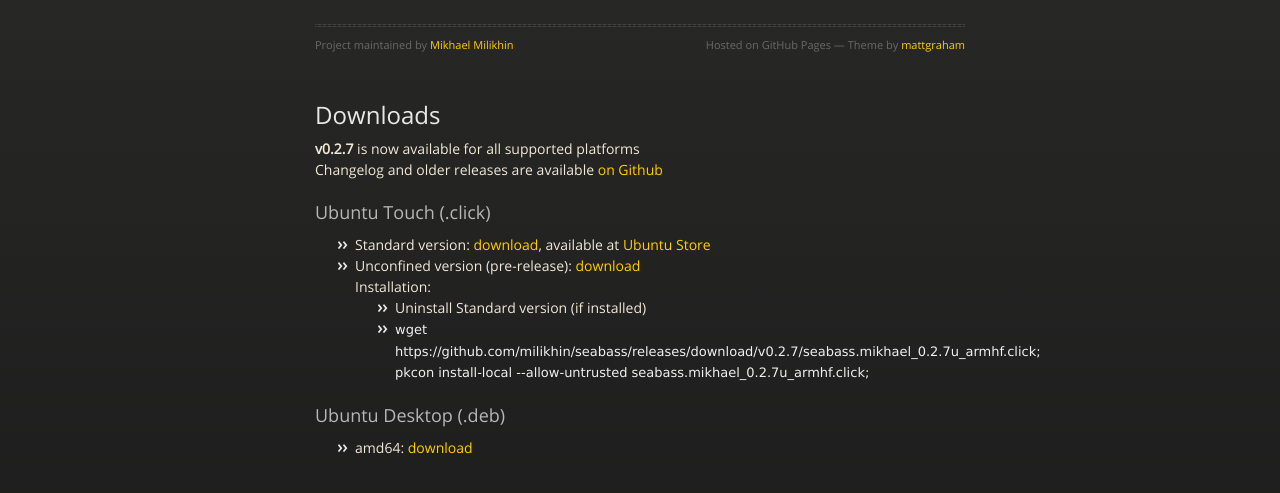
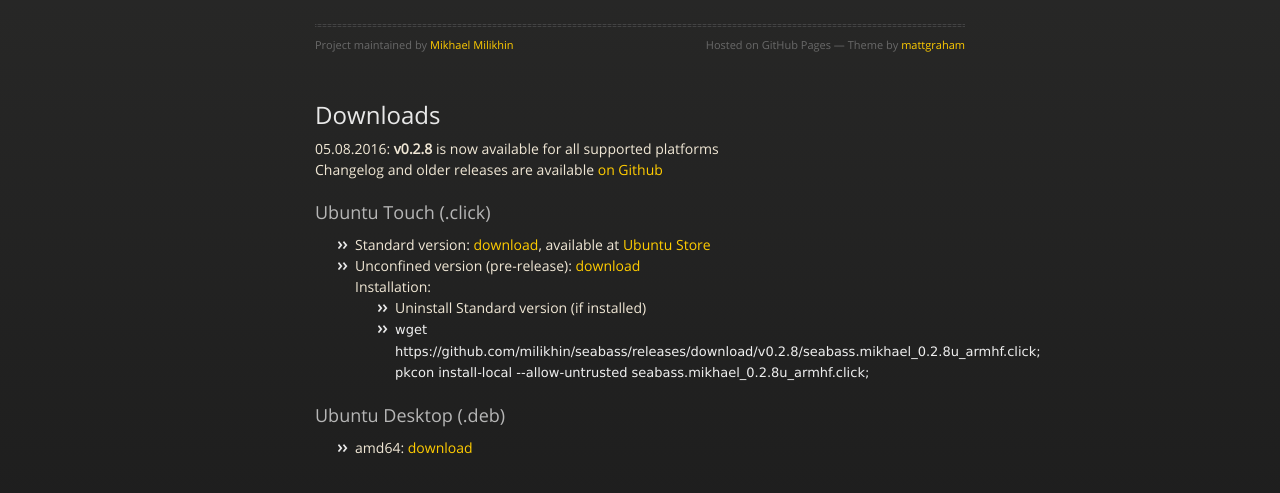
Before and after one commit to milikhin/milikhin.github.io, a plain HTML site: page index.html in a window 1280 px wide. Shown: the part 169-662 px from the top of the page. Drawn offline with Linux system fonts and the light colour scheme.

Commit message:
Update index.html

```diff
--- a/index.html
+++ b/index.html
@@ -42,7 +42,7 @@
               </a>Downloads
             </h2>
             <p>
-                <b>v0.2.7</b> is now available for all supported platforms
+                05.08.2016: <b>v0.2.8</b> is now available for all supported platforms
                 <br/>Changelog and older releases are available <a href="https://github.com/milikhin/seabass/releases">on Github</a>
             </p>
             <h3>
@@ -53,11 +53,11 @@
 
             <ul>
                 <li>
-                    Standard version: <a href="https://github.com/milikhin/seabass/releases/download/v0.2.7/seabass.mikhael_0.2.7_armhf.click">download</a>, available at <a href="https://uappexplorer.com/app/seabass.mikhael">Ubuntu Store</a>
+                    Standard version: <a href="https://github.com/milikhin/seabass/releases/download/v0.2.8/seabass.mikhael_0.2.8_armhf.click">download</a>, available at <a href="https://uappexplorer.com/app/seabass.mikhael">Ubuntu Store</a>
                 </li>
                 <li>
                     Unconfined version (pre-release):
-                    <a href="https://github.com/milikhin/seabass/releases/download/v0.2.7/seabass.mikhael_0.2.7u_armhf.click">download</a>
+                    <a href="https://github.com/milikhin/seabass/releases/download/v0.2.8/seabass.mikhael_0.2.8u_armhf.click">download</a>
                     <p style="margin-bottom: 0">Installation:
                     </p>
                     <ul style="margin: 0">
@@ -66,8 +66,8 @@
                         </li>
                         <li>
                             <code>
-                                wget https://github.com/milikhin/seabass/releases/download/v0.2.7/seabass.mikhael_0.2.7u_armhf.click;
-                                <br/>pkcon install-local --allow-untrusted seabass.mikhael_0.2.7u_armhf.click;
+                                wget https://github.com/milikhin/seabass/releases/download/v0.2.8/seabass.mikhael_0.2.8u_armhf.click;
+                                <br/>pkcon install-local --allow-untrusted seabass.mikhael_0.2.8u_armhf.click;
                             </code>
                         </li>
                     </ul>
@@ -83,7 +83,7 @@
 
             <ul>
                 <li>
-                    amd64: <a href="https://github.com/milikhin/seabass/releases/download/v0.2.7/seabass.mikhael_0.2.7_amd64.deb">download</a>
+                    amd64: <a href="https://github.com/milikhin/seabass/releases/download/v0.2.8/seabass.mikhael_0.2.8_amd64.deb">download</a>
                 </li>
             </ul>
         </section>
```
